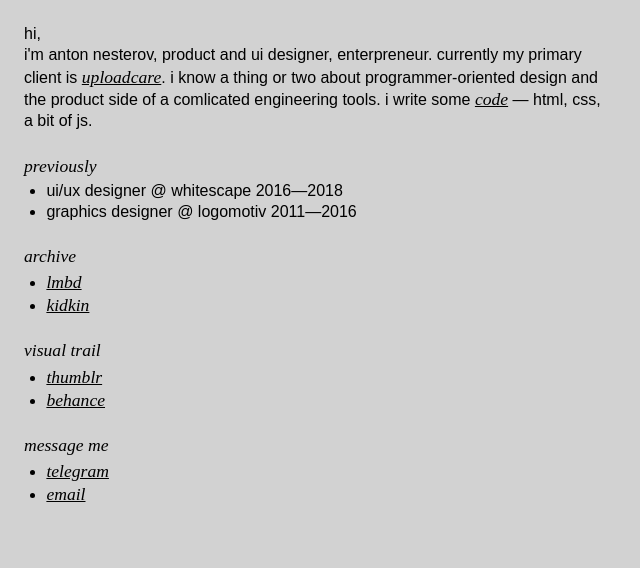
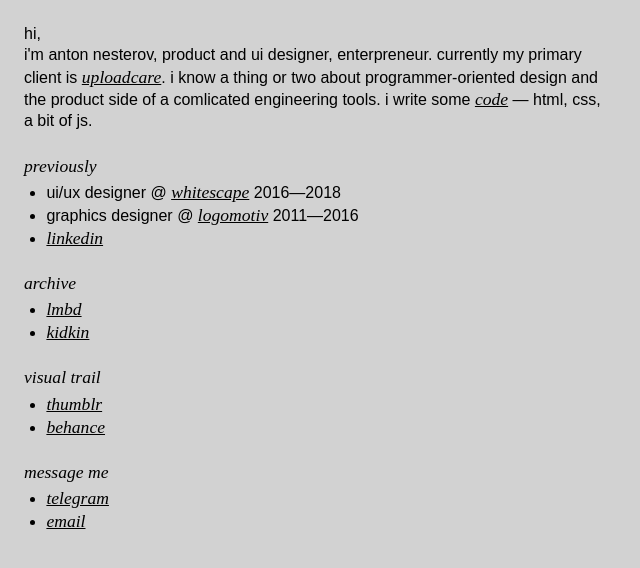
Before and after one commit to malgojaviro/malgojaviro.github.io, a plain HTML site: page index.html in a window 1280 px wide. Shown: the whole page, without its empty margins (0-640 px from the left). Drawn offline with Linux system fonts and the light colour scheme.

Commit message:
Revert "another update"
This reverts commit dcd1f004e9beff5c3b2f272debcaf9fbf0d4abc2.

```diff
--- a/index.html
+++ b/index.html
@@ -14,8 +14,9 @@
     </p>
     <h2>previously</h2>
     <ul>
-        <li>ui/ux designer @ whitescape 2016—2018</li>
-        <li>graphics designer @ logomotiv 2011—2016</li>
+        <li>ui/ux designer @ <a href="https://whitescape.com">whitescape</a> 2016—2018</li>
+        <li>graphics designer @ <a href="https://logomotiv.ru">logomotiv</a> 2011—2016</li>
+		<li><a href="https://www.linkedin.com/in/anton-nesterov/">linkedin</a></li>
     </ul>
     <h2>archive</h2>
     <ul>
```
